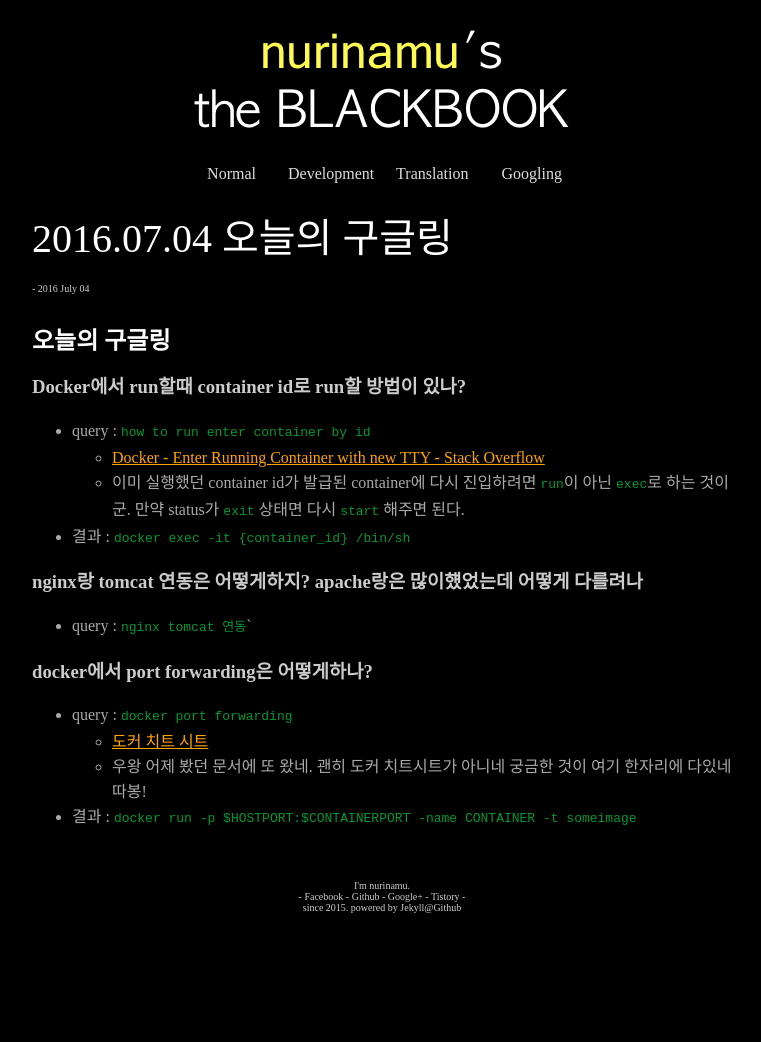
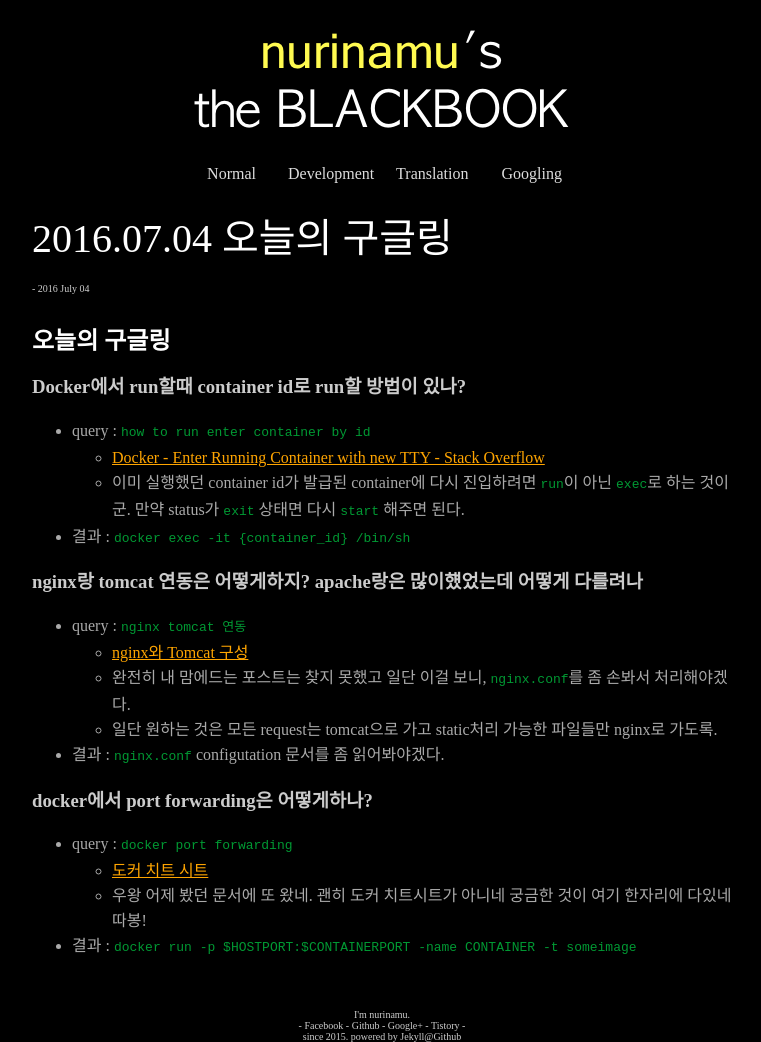
Before and after one commit to nurinamu/nurinamu.github.io, a Jekyll site: the page built from _posts/googling/2016-07-04-googling.md, in a window 1280 px wide. Shown: the whole page, without its empty margins (258-1019 px from the left). Built offline with Jekyll 4.4.1, drawn with Linux system fonts in a browser that asks for light colours; before the commit the page ends 913 px from its top, so only the background shows below that.

Commit message:
googling 추가 완료.

```diff
--- a/_posts/googling/2016-07-04-googling.md
+++ b/_posts/googling/2016-07-04-googling.md
@@ -14,7 +14,11 @@ description : 여기는 이제 내가 하루에 구글링 하면서 찾은 모
 - 결과 : `docker exec -it {container_id} /bin/sh`
 
 ### nginx랑 tomcat 연동은 어떻게하지? apache랑은 많이헀었는데 어떻게 다를려나
-- query : `nginx tomcat 연동``
+- query : `nginx tomcat 연동`
+  - [nginx와 Tomcat 구성](http://chomman.github.io/blog/java/tomcat/nginx/tomcat-nginx/)
+  - 완전히 내 맘에드는 포스트는 찾지 못했고 일단 이걸 보니, `nginx.conf`를 좀 손봐서 처리해야겠다.
+  - 일단 원하는 것은 모든 request는 tomcat으로 가고 static처리 가능한 파일들만 nginx로 가도록.
+- 결과 : `nginx.conf` configutation 문서를 좀 읽어봐야겠다.
 
 ### docker에서 port forwarding은 어떻게하나?
 - query : `docker port forwarding`
```
